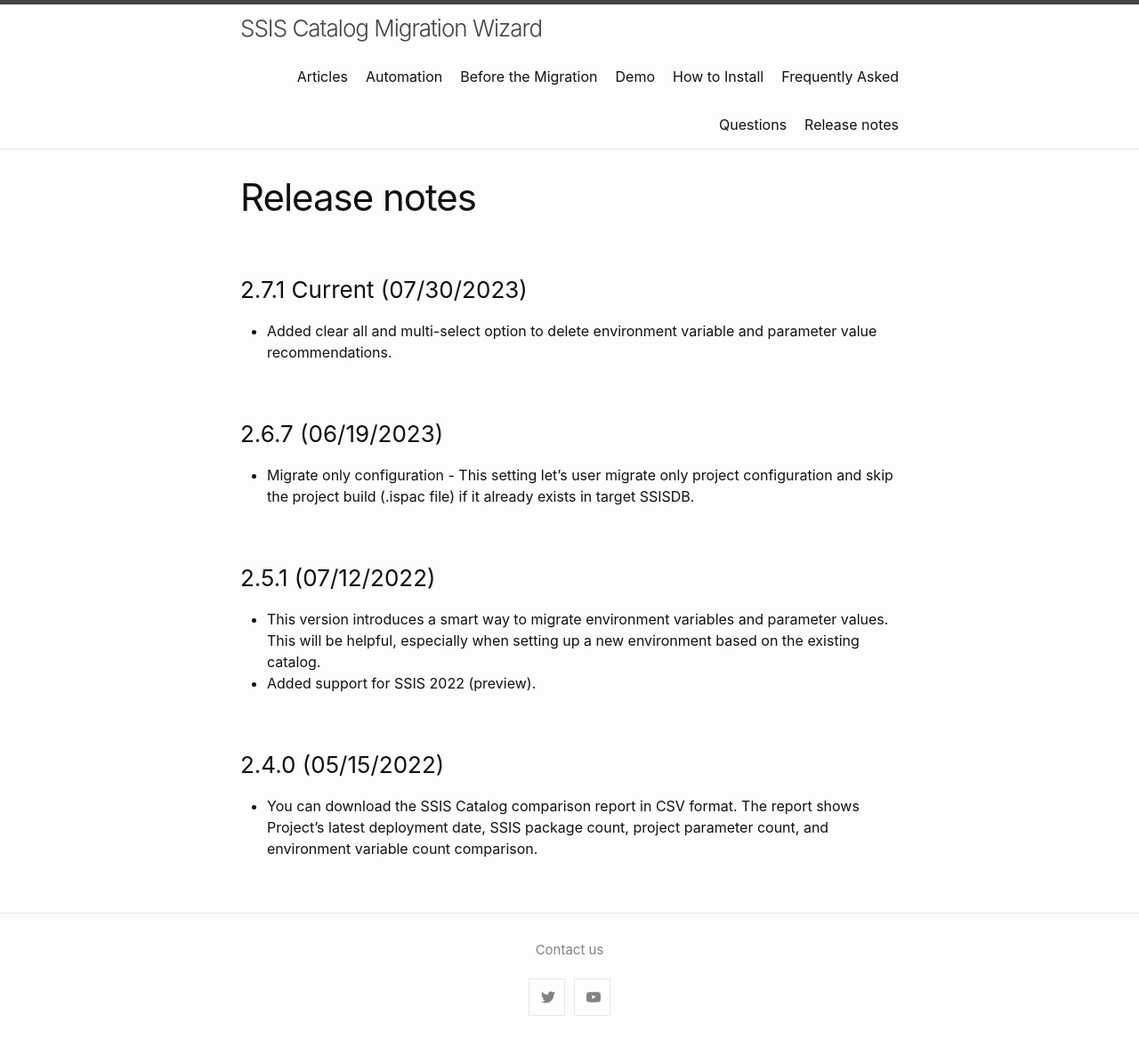
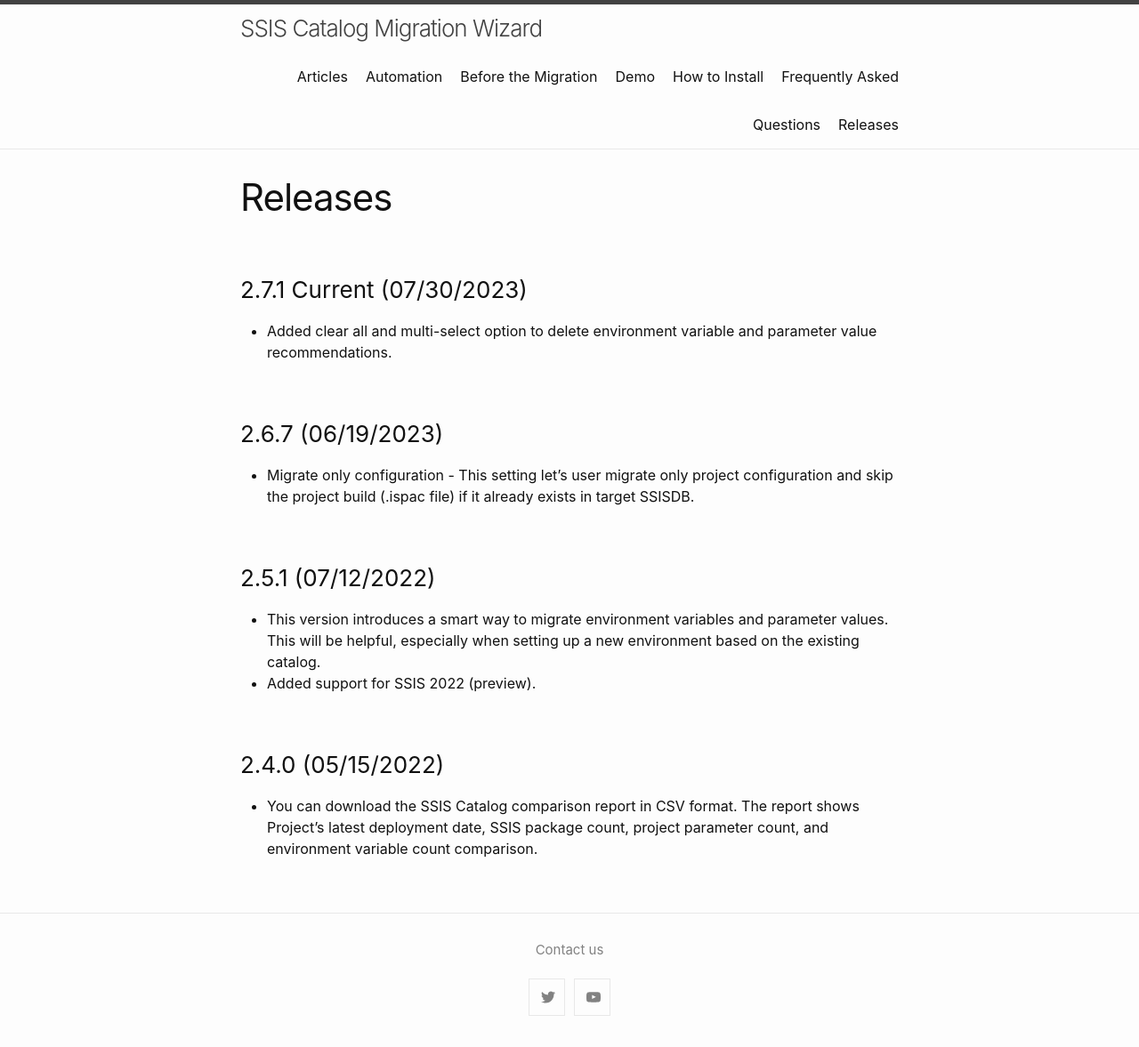
Before and after one commit to kr55/ssiscataloger, a Jekyll site: the page built from releases.md, in a window 1280 px wide. Shown: the whole page at 89% size. Built offline with Jekyll 4.4.1, drawn with Linux system fonts in a browser that asks for light colours.

Commit message:
Update releases.md

```diff
--- a/releases.md
+++ b/releases.md
@@ -1,6 +1,6 @@
 ---
 layout: page
-title: Release notes
+title: Releases
 permalink: /releases/
 ---
 ### 2.7.1 Current (07/30/2023)
```
